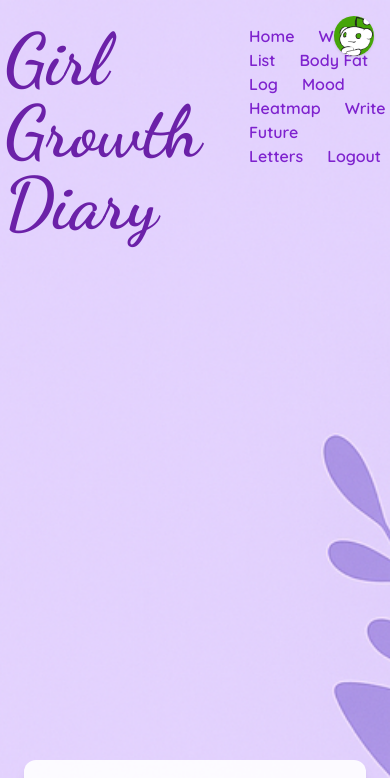
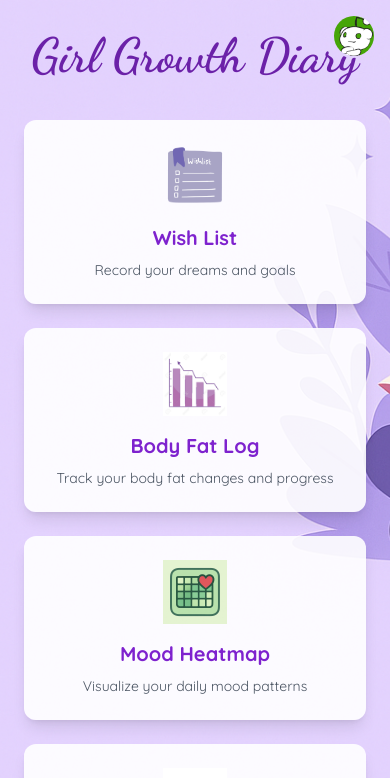
Before and after one commit to Tracy02022/girls-growth-diary, a Next.js app: page / in a window 390 px wide. Shown: the top 778 px of the page. Built offline with nearby package versions, Linux system fonts and the light colour scheme; no server answers.

Commit message:
add changes
add changes

```diff
--- /dev/null
+++ b/components/AvatarDropdownLayout.tsx
@@ -0,0 +1,38 @@
+import { useState } from 'react'
+import Link from 'next/link'
+import { Quicksand } from 'next/font/google'
+
+const quicksand = Quicksand({ subsets: ['latin'] })
+
+export default function AvatarDropdownLayout({ children }: { children: React.ReactNode }) {
+  const [open, setOpen] = useState(false)
+
+  return (
+    <div
+      className={`relative min-h-screen bg-[#f2eafa] px-4 py-8 ${quicksand.className}`}
+    >
+      {/* 顶部头像与下拉菜单 */}
+      <div className="absolute top-4 right-4 z-50">
+        <img
+          src="/icons/default-avatar.png"
+          alt="avatar"
+          className="w-10 h-10 rounded-full cursor-pointer"
+          onClick={() => setOpen(!open)}
+        />
+        {open && (
+          <div className="absolute right-0 mt-2 w-48 bg-white text-purple-700 rounded-2xl shadow-xl p-4 space-y-2 z-50">
+            <Link href="/" className="block" onClick={() => setOpen(false)}>Home</Link>
+            <Link href="/wishes" className="block" onClick={() => setOpen(false)}>Wish List</Link>
+            <Link href="/log" className="block" onClick={() => setOpen(false)}>Body Fat Log</Link>
+            <Link href="/mood-heatmap" className="block" onClick={() => setOpen(false)}>Mood Heatmap</Link>
+            <Link href="/future-letter/new" className="block" onClick={() => setOpen(false)}>Write Future Letters</Link>
+            <Link href="/logout" className="block" onClick={() => setOpen(false)}>Logout</Link>
+          </div>
+        )}
+      </div>
+
+      {/* 主体内容 */}
+      <div>{children}</div>
+    </div>
+  )
+}
--- a/lib/firebase.ts
+++ b/lib/firebase.ts
@@ -1,5 +1,5 @@
 import { initializeApp, getApps } from 'firebase/app'
-import { getAuth , setPersistence, browserLocalPersistence} from 'firebase/auth'
+import { getAuth, setPersistence, browserLocalPersistence, indexedDBLocalPersistence } from 'firebase/auth'
 import { getFirestore } from 'firebase/firestore'
 import { getStorage } from 'firebase/storage'
 
@@ -17,8 +17,11 @@ const app = getApps().length === 0 ? initializeApp(firebaseConfig) : getApps()[0
 const auth = getAuth(app)
 export const db = getFirestore(app)
 export const storage = getStorage(app)
+
 if (typeof window !== 'undefined') {
-  setPersistence(auth, browserLocalPersistence).catch(console.error)
+  const isCapacitor = window.location.protocol === 'capacitor:'
+  const persistence = isCapacitor ? indexedDBLocalPersistence : browserLocalPersistence
+  setPersistence(auth, persistence).catch(console.error)
 }
 
 export { auth }
--- a/pages/charts.tsx
+++ b/pages/charts.tsx
@@ -4,6 +4,7 @@ import { db, auth } from '../lib/firebase'
 import { collection, query, where, orderBy, getDocs } from 'firebase/firestore'
 import { onAuthStateChanged } from 'firebase/auth'
 import { Line, Bar } from 'react-chartjs-2'
+import LayoutWithNav from '@/components/AvatarDropdownLayout'
 import {
   Chart as ChartJS,
   LineElement,
@@ -123,10 +124,11 @@ export default function ChartsPage() {
   const ChartComponent = chartType === 'line' ? Line : Bar
 
   return (
+    <LayoutWithNav>
     <div
       className={`min-h-screen px-4 py-8 bg-[#f2eafa] ${quicksand.className} bg-no-repeat bg-top-right`}
     >
-      <div className="absolute top-4 right-4 z-20">
+      {/* <div className="absolute top-4 right-4 z-20">
         <UserAvatar />
       </div>
       <nav className="mb-6 flex justify-center gap-6 text-sm text-purple-700 font-medium">
@@ -141,7 +143,7 @@ export default function ChartsPage() {
             {item.name}
           </a>
         ))}
-      </nav>
+      </nav>  */}
       <h1 className={`text-3xl font-bold mb-4 text-center text-purple-700 ${dancingScript.className}`}>
         📊 Body Fat / Weight Trend
       </h1>
@@ -178,5 +180,6 @@ export default function ChartsPage() {
         </a>
       </div>
     </div>
+    </LayoutWithNav>
   )
 }
--- a/pages/index.tsx
+++ b/pages/index.tsx
@@ -1,41 +1,66 @@
 import Link from 'next/link'
 import Image from 'next/image'
 import { Quicksand, Dancing_Script } from 'next/font/google'
-import UserAvatar from '@/components/UserAvatar'
+import { useState } from 'react'
 
 const quicksand = Quicksand({ subsets: ['latin'], weight: ['400', '600', '700'] })
 const dancingScript = Dancing_Script({ subsets: ['latin'], weight: ['700'] })
 
 export default function Home() {
+  const [open, setOpen] = useState(false)
+
   return (
     <div
       className={`relative min-h-screen bg-[#ede9f5] ${quicksand.className}`}
-      style={{ backgroundColor: '#ede9f5', backgroundImage: "url('/illustration-girl-diary.png')", backgroundSize: 'cover', backgroundRepeat: 'no-repeat', backgroundPosition: 'top center' }}
+      style={{
+        backgroundImage: "url('/illustration-girl-diary.png')",
+        backgroundSize: 'cover',
+        backgroundRepeat: 'no-repeat',
+        backgroundPosition: 'top center',
+      }}
     >
-      {/* Overlay for contrast */}
+      {/* 顶部头像（移动端） */}
+      <div className="absolute top-4 right-4 z-50 block md:hidden">
+        <img
+          src="/icons/default-avatar.png"
+          alt="avatar"
+          className="w-10 h-10 rounded-full cursor-pointer"
+          onClick={() => setOpen(!open)}
+        />
+        {open && (
+          <div className="absolute right-0 mt-2 w-48 bg-white text-purple-700 rounded-2xl shadow-xl p-4 space-y-2 z-50">
+            <Link href="/" className="block" onClick={() => setOpen(false)}>Home</Link>
+            <Link href="/wishes" className="block" onClick={() => setOpen(false)}>Wish List</Link>
+            <Link href="/log" className="block" onClick={() => setOpen(false)}>Body Fat Log</Link>
+            <Link href="/mood-heatmap" className="block" onClick={() => setOpen(false)}>Mood Heatmap</Link>
+            <Link href="/future-letter/new" className="block" onClick={() => setOpen(false)}>Write Future Letters</Link>
+            <Link href="/logout" className="block" onClick={() => setOpen(false)}>Logout</Link>
+          </div>
+        )}
+      </div>
 
-      <div className="absolute top-4 right-4 z-20">
-        <UserAvatar />
+      {/* 页面标题（通用显示） */}
+      <div className="pt-8 md:pt-12 text-center z-10">
+        <h1 className={`${dancingScript.className} text-5xl md:text-7xl text-purple-800`}>
+          Girl Growth Diary
+        </h1>
       </div>
-      {/* Navigation Bar */}
-      <nav className="w-full bg-transparent p-6 flex justify-center items-between gap-12 relative z-10">
-        <h1 className={`${dancingScript.className} text-7xl text-purple-800`}>Girl Growth Diary</h1>
+
+      {/* 桌面导航栏 */}
+      <nav className="hidden md:flex w-full justify-center p-6 gap-12 z-10">
         <div className="space-x-6 text-base font-semibold text-purple-700">
           <Link href="/">Home</Link>
           <Link href="/wishes">Wish List</Link>
           <Link href="/log">Body Fat Log</Link>
-          {/* <Link href="/charts">Body Fat Chart</Link> */}
           <Link href="/mood-heatmap">Mood Heatmap</Link>
           <Link href="/future-letter/new">Write Future Letters</Link>
           <Link href="/logout">Logout</Link>
         </div>
       </nav>
-      {/* Spacer to push cards lower */}
-      <div className="h-[480px]" />
 
-      {/* Feature Cards at Bottom */}
+      {/* Cards Section */}
       <section className="flex flex-col items-center justify-center relative z-10 px-6 pt-4 pb-12">
-        <div className="grid grid-cols-1 md:grid-cols-3 gap-6 w-full max-w-6xl">
+        <div className="grid grid-cols-1 md:grid-cols-3 gap-6 w-full max-w-6xl mt-6">
           <Link href="/wishes">
             <div className="rounded-xl shadow-lg bg-white bg-opacity-90 p-6 hover:bg-violet-100 transition-all transform hover:scale-105 duration-300 ease-in-out text-center flex flex-col justify-center items-center">
               <Image src="/icons/wish-list.png" alt="Wish List Icon" width={64} height={64} />
--- a/pages/log.tsx
+++ b/pages/log.tsx
@@ -1,6 +1,7 @@
 // Enhanced FatLog Page with collapsible history section
 import { useEffect, useState } from 'react'
 import { db, auth } from '../lib/firebase'
+import LayoutWithNav from '@/components/AvatarDropdownLayout'
 import {
   collection,
   addDoc,
@@ -108,10 +109,11 @@ export default function FatLogPage() {
   }
 
   return (
+    <LayoutWithNav>
     <div
       className={`min-h-screen px-4 py-8 bg-[#f2eafa] ${quicksand.className} bg-no-repeat bg-top-right`}
     >
-      <div className="absolute top-4 right-4 z-20">
+       {/* <div className="absolute top-4 right-4 z-20">
         <UserAvatar />
       </div>
       <nav className="mb-6 flex justify-center gap-6 text-sm text-purple-700 font-medium">
@@ -125,7 +127,7 @@ export default function FatLogPage() {
             {item.name}
           </a>
         ))}
-      </nav>
+      </nav>  */}
       <h1 className={`text-3xl font-bold mb-6 text-center text-purple-700 ${dancingScript.className}`}>
         📉 Body Fat Log
       </h1>
@@ -251,5 +253,6 @@ export default function FatLogPage() {
         </a>
       </div>
     </div>
+    </LayoutWithNav>
   )
 }
--- a/pages/mood-heatmap.tsx
+++ b/pages/mood-heatmap.tsx
@@ -8,6 +8,7 @@ import { Tooltip } from 'react-tooltip'
 import { Quicksand, Dancing_Script } from 'next/font/google'
 import { useRouter } from 'next/router'
 import UserAvatar from '@/components/UserAvatar'
+import LayoutWithNav from '@/components/AvatarDropdownLayout'
 
 const quicksand = Quicksand({ subsets: ['latin'] })
 const dancingScript = Dancing_Script({ subsets: ['latin'], weight: ['700'] })
@@ -88,10 +89,11 @@ export default function MoodHeatmapPage() {
   }))
 
   return (
+    <LayoutWithNav>
     <div
       className={`min-h-screen px-4 py-8 bg-[#f2eafa] ${quicksand.className} bg-no-repeat bg-top-right`}
     >
-      <div className="absolute top-4 right-4 z-20">
+      {/* <div className="absolute top-4 right-4 z-20">
         <UserAvatar />
       </div>
       <nav className="mb-6 flex justify-center gap-6 text-sm text-purple-700 font-medium">
@@ -105,7 +107,7 @@ export default function MoodHeatmapPage() {
             {item.name}
           </a>
         ))}
-      </nav>
+      </nav> */}
       <h1
         className={`text-3xl font-bold mb-6 text-center text-purple-700 ${dancingScript.className}`}
       >
@@ -155,5 +157,6 @@ export default function MoodHeatmapPage() {
         </div>
       </div>
     </div>
+    </LayoutWithNav>
   )
 }
--- a/pages/wishes.tsx
+++ b/pages/wishes.tsx
@@ -1,5 +1,6 @@
 // pages/wishes.tsx (enhanced with animation)
 import { useEffect, useState } from 'react'
+import LayoutWithNav from '@/components/AvatarDropdownLayout'
 import {
   collection,
   addDoc,
@@ -209,13 +210,14 @@ export default function WishesPage() {
   const completed = wishes.filter((w) => w.isDone)
 
   return (
+    <LayoutWithNav>
     <div
       className={`min-h-screen px-4 py-8 bg-[#f2eafa] ${quicksand.className} bg-no-repeat bg-top-right`}
     >
-      <div className="absolute top-4 right-4 z-20">
+      {/* <div className="absolute top-4 right-4 z-20">
         <UserAvatar />
-      </div>
-      <nav className="mb-6 flex justify-center gap-6 text-sm text-purple-700 font-medium">
+      </div> */}
+      {/* <nav className="mb-6 flex justify-center gap-6 text-sm text-purple-700 font-medium">
         {navItems.map((item) => (
           <a
             key={item.name}
@@ -227,7 +229,7 @@ export default function WishesPage() {
             {item.name}
           </a>
         ))}
-      </nav>
+      </nav> */}
       <h1 className={`text-3xl font-bold mb-6 text-center text-purple-700 ${dancingScript.className}`}>
         🌠 Wish List
       </h1>
@@ -335,5 +337,6 @@ export default function WishesPage() {
         </div>
       </div>
     </div>
+    </LayoutWithNav>
   )
 }
```
